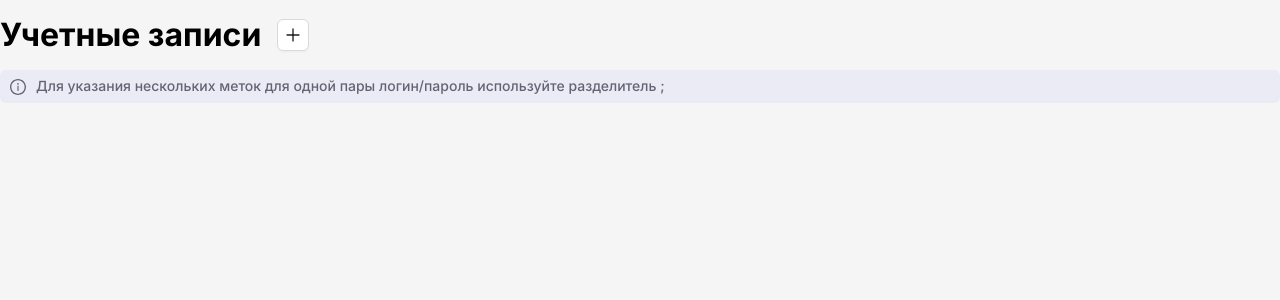
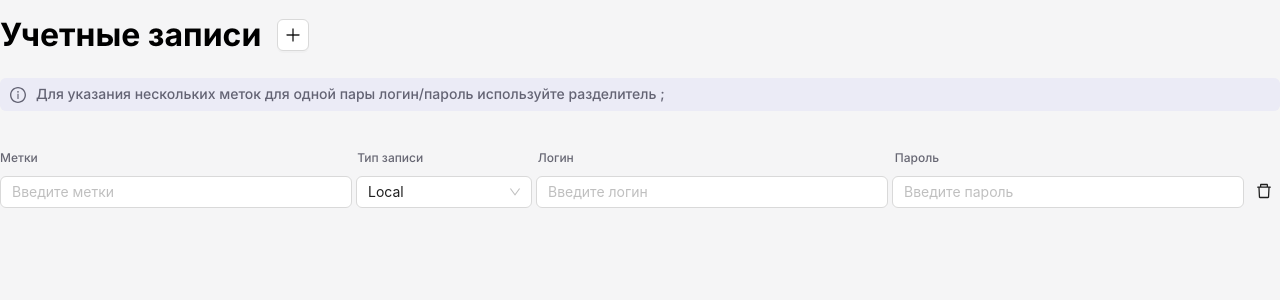
Before and after one commit to Tea0fc/Test-task, a Vue app: page / in a window 1280 px wide. Shown: the top 300 px of the page. Built offline with nearby package versions, Linux system fonts and the light colour scheme.

Commit message:
Add list of notes and basical functional

```diff
--- a/src/components/FormWrapper/FormWrapper.vue
+++ b/src/components/FormWrapper/FormWrapper.vue
@@ -1,38 +1,47 @@
 <script setup lang="ts">
 import { PlusOutlined, InfoCircleOutlined } from '@ant-design/icons-vue'
+import FormList from '../../modules/FormList/FormList.vue'
 </script>
 
 <template>
-  <div class="form-title">
-    <h1 class="form-title__text">Учетные записи</h1>
-    <a-button class="form-title__button">
+  <section class="form-wrapper">
+    <div class="form-wrapper__header">
+      <h1 class="form-wrapper__header__title">Учетные записи</h1>
+      <a-button class="form-wrapper__header__button">
         <template #icon>
           <PlusOutlined />
         </template>
       </a-button>
     </div>
-  <div class="form-hint">
-    <InfoCircleOutlined class="form-hint__icon" />
-    <p class="form-hint__text">
+    <div class="form-wrapper__hint">
+      <InfoCircleOutlined class="form-wrapper__hint__icon" />
+      <p class="form-wrapper__hint__text">
         Для указания нескольких меток для одной пары логин/пароль используйте
         разделитель ;
       </p>
     </div>
+    <FormList />
+  </section>
 </template>
 
 <style scoped lang="scss">
-.form-title {
+.form-wrapper {
+  display: flex;
+  flex-direction: column;
+  gap: 8px;
+
+  &__header {
     display: flex;
     gap: 16px;
     align-items: center;
     padding: 16px 0;
 
-  &__text {
+    &__title {
       font: $fontH2;
     }
   }
 
-.form-hint {
+  &__hint {
     display: flex;
     align-items: center;
     padding: 8px 10px;
@@ -49,4 +58,5 @@ import { PlusOutlined, InfoCircleOutlined } from '@ant-design/icons-vue'
       color: $textSecondary;
     }
   }
+}
 </style>
--- a/src/main.ts
+++ b/src/main.ts
@@ -2,12 +2,13 @@ import { createApp } from 'vue'
 import { createPinia } from 'pinia'
 import './style.scss'
 import App from './App.vue'
-import { Button, Input } from 'ant-design-vue'
+import { Button, Input, Select } from 'ant-design-vue'
 
 const pinia = createPinia()
 const app = createApp(App)
 
 app.use(pinia)
 app.use(Button)
+app.use(Select)
 app.use(Input)
 app.mount('#app')
--- /dev/null
+++ b/src/modules/FormItem/FormItem.vue
@@ -0,0 +1,56 @@
+<script setup lang="ts">
+import { ref } from 'vue'
+import type { IData, NoteTypes } from '../../types'
+import { DeleteOutlined } from '@ant-design/icons-vue'
+import { useDataStore } from '../../stores/DataStore'
+
+const { id, type } = defineProps<Pick<IData, 'id' | 'type'>>()
+const dataStore = useDataStore()
+
+const marks = ref<string>('')
+const typeValue = ref<NoteTypes>('local')
+const login = ref<string>('')
+const password = ref<string>('')
+const typeOptions: NoteTypes[] = ['local', 'LDAP']
+</script>
+
+<template>
+  <form class="form-item" :class="[type === 'LDAP' ? 'huge' : '']">
+    <a-input v-model:value="marks" placeholder="Введите метки" />
+    <a-select
+      ref="select"
+      style="text-transform: capitalize"
+      v-model:value="typeValue"
+    >
+      <a-select-option
+        v-for="option in typeOptions"
+        value="option"
+        style="text-transform: capitalize"
+        >{{ option }}</a-select-option
+      >
+    </a-select>
+    <a-input v-model:value="login" placeholder="Введите логин" />
+    <a-input
+      v-if="type === 'local'"
+      v-model:value="password"
+      placeholder="Введите пароль"
+    />
+    <a-button type="text" @click="dataStore.deleteNote(id)">
+      <template #icon>
+        <DeleteOutlined />
+      </template>
+    </a-button>
+  </form>
+</template>
+
+<style lang="scss" scoped>
+.form-item {
+  display: grid;
+  grid-template-columns: 2fr 1fr 2fr 2fr 0.1fr;
+  gap: 4px;
+
+  &.huge {
+    grid-template-columns: 2fr 1fr 4fr 0.1fr;
+  }
+}
+</style>
--- /dev/null
+++ b/src/modules/FormList/FormList.vue
@@ -0,0 +1,45 @@
+<script setup lang="ts">
+import { useDataStore } from '../../stores/DataStore'
+import FormItem from '../FormItem/FormItem.vue'
+
+const dataStore = useDataStore()
+
+const subtitles = ['Метки', 'Тип записи', 'Логин', 'Пароль']
+</script>
+
+<template>
+  <div class="form-grid">
+    <ul class="form-grid__subtitles">
+      <li class="form-grid__subtitles__item" v-for="subtitle in subtitles">
+        <span>{{ subtitle }}</span>
+      </li>
+    </ul>
+    <ul class="form-grid__list">
+      <FormItem
+        v-for="item in dataStore.data"
+        :id="item.id"
+        :type="item.type"
+      />
+    </ul>
+  </div>
+</template>
+
+<style lang="scss" scoped>
+.form-grid {
+  display: flex;
+  flex-direction: column;
+  gap: 10px;
+  padding: 32px 0 0 0;
+
+  &__subtitles {
+    display: grid;
+    grid-template-columns: 2fr 1fr 2fr 2fr 28px;
+    gap: 4px;
+
+    &__item {
+      font: $fontP8;
+      color: $textSecondary;
+    }
+  }
+}
+</style>
--- /dev/null
+++ b/src/stores/DataStore.ts
@@ -0,0 +1,41 @@
+import { defineStore } from 'pinia'
+import type { IData } from '../types'
+import { generateRandomNumber } from '../utils'
+
+interface IState {
+  data: IData[]
+}
+
+export const useDataStore = defineStore('data', {
+  state: (): IState => {
+    return {
+      data: [
+        {
+          id: 1111,
+          marks: [{ text: 'fafe' }],
+          type: 'local',
+          login: 'wfew',
+          password: 'fwefw'
+        }
+      ]
+    }
+  },
+  actions: {
+    createNote() {
+      this.data.push({
+        id: generateRandomNumber(4),
+        marks: [],
+        type: 'local',
+        login: '',
+        password: ''
+      })
+    },
+    deleteNote(id: number) {
+      this.data = this.data.filter(item => item.id !== id)
+    },
+    updateNote(id: number, values: Omit<IData, 'id'>) {
+      this.deleteNote(id)
+      this.data.push({ id, ...values })
+    }
+  }
+})
--- a/src/style.scss
+++ b/src/style.scss
@@ -43,3 +43,8 @@ button {
   cursor: pointer;
   outline: none;
 }
+
+ul,
+li {
+  list-style: none;
+}
--- a/src/components/FormWrapper/types/index.ts
+++ b/src/types/index.ts
@@ -10,4 +10,4 @@ interface IMark {
   text: string
 }
 
-type NoteTypes = 'local' | 'LDAP'
+export type NoteTypes = 'local' | 'LDAP'
--- /dev/null
+++ b/src/utils/index.ts
@@ -0,0 +1,10 @@
+export const generateRandomNumber = (length: number): number => {
+  let result = ''
+
+  for (let i = 0; i < length; i++) {
+    const randomDigit = Math.floor(Math.random() * 10)
+    result += randomDigit.toString()
+  }
+
+  return parseInt(result, 10)
+}
```
Also changed, not shown: src/components/FormWrapper/store/DataStore.ts (deleted, +0 -10 lines). Lines whose indentation alone changed are shown as unchanged.
